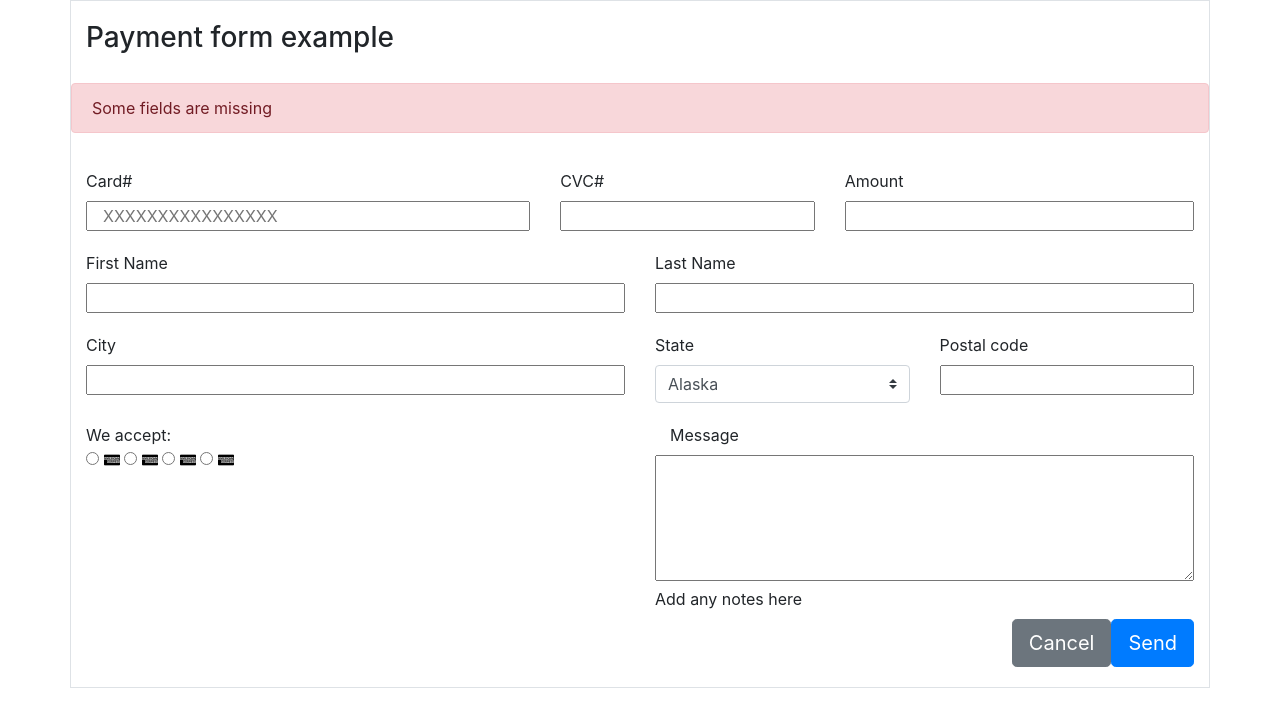
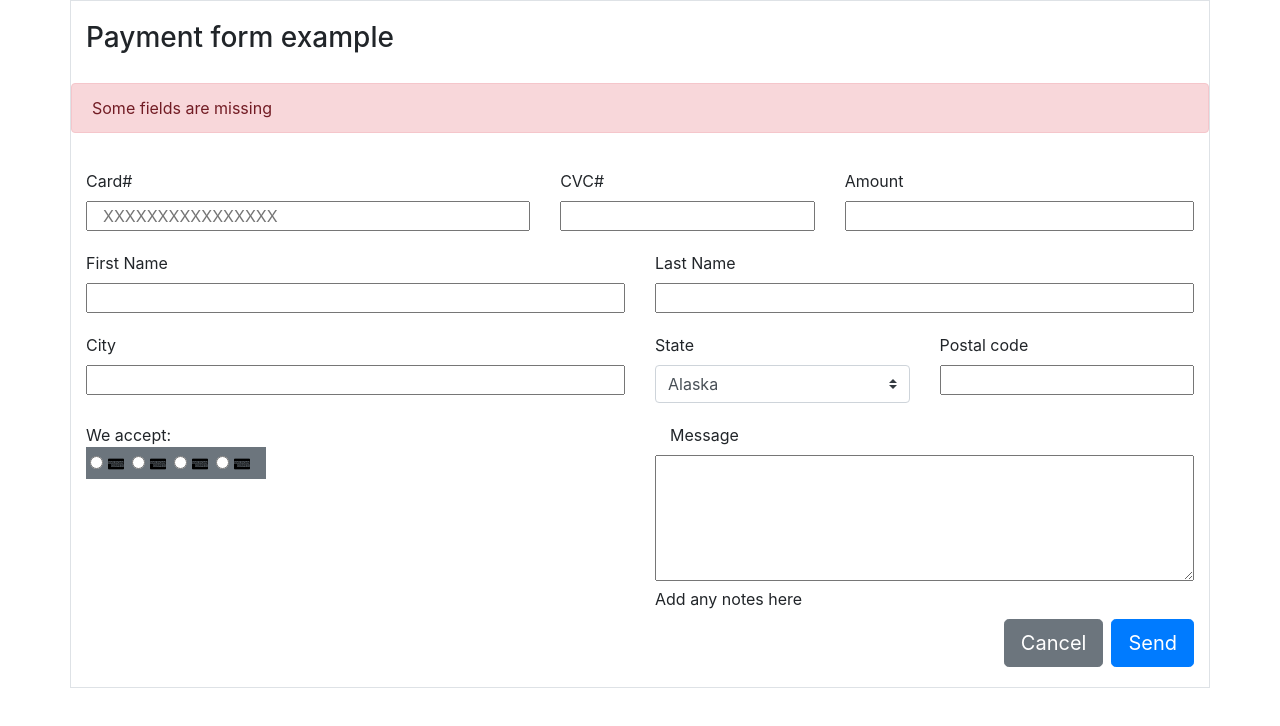
Before and after one commit to Jaygeekacademy/formexercise, a plain HTML site: page index.html in a window 1280 px wide. Drawn offline with nearby package versions, Linux system fonts and the light colour scheme.

Commit message:
friday night

```diff
--- a/index.html
+++ b/index.html
@@ -71,15 +71,15 @@
     </div>
     <div class="row justify-content-start">
       <div class="col-6">We accept:
-        <div class="radioclass">
+        <div class="radioclass col-4 bg-secondary p-1">
           <input type="radio" name="Credit Card" id="Amex">
-          <label for="amex"><img src="american.png" alt=""></label>
+          <label for="amex" class="mr-1"><img src="american.png" alt=""></label>
           <input type="radio" name="Credit Card" id="Visa">
-          <label for="Visa"><img src="american.png" alt=""></label>
+          <label for="Visa"class="mr-1"><img src="american.png" alt=""></label>
           <input type="radio" name="Credit Card" id="Diners">
-          <label for="Diners"><img src="american.png" alt=""></label>
+          <label for="Diners" class="mr-1"><img src="american.png" alt=""></label>
           <input type="radio" name="Credit Card" id="Master">
-          <label for="Master"><img src="american.png" alt=""></label>
+          <label for="Master" class="mr-1"><img src="american.png" alt=""></label>
         </div>
       </div>
       <div class="col-6">
@@ -88,7 +88,7 @@
         <label for="add">Add any notes here</label>
       </div>
       <div class="col-12 d-flex justify-content-end">
-        <button type="button" class="btn btn-secondary btn-lg">Cancel</button>
+        <button type="button" class="btn btn-secondary btn-lg mr-2">Cancel</button>
         <button type="button" class="btn btn-primary btn-lg">Send</button>
       </div>
     </div>
```
